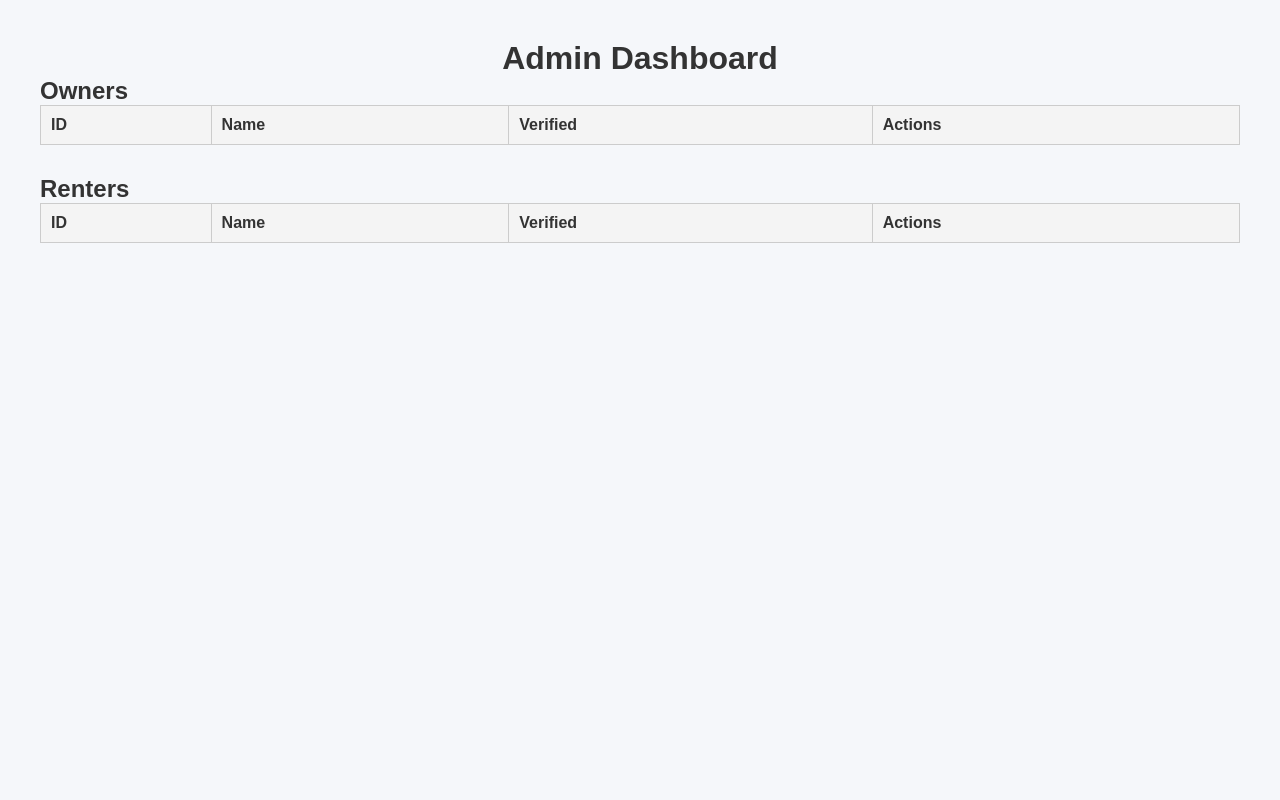
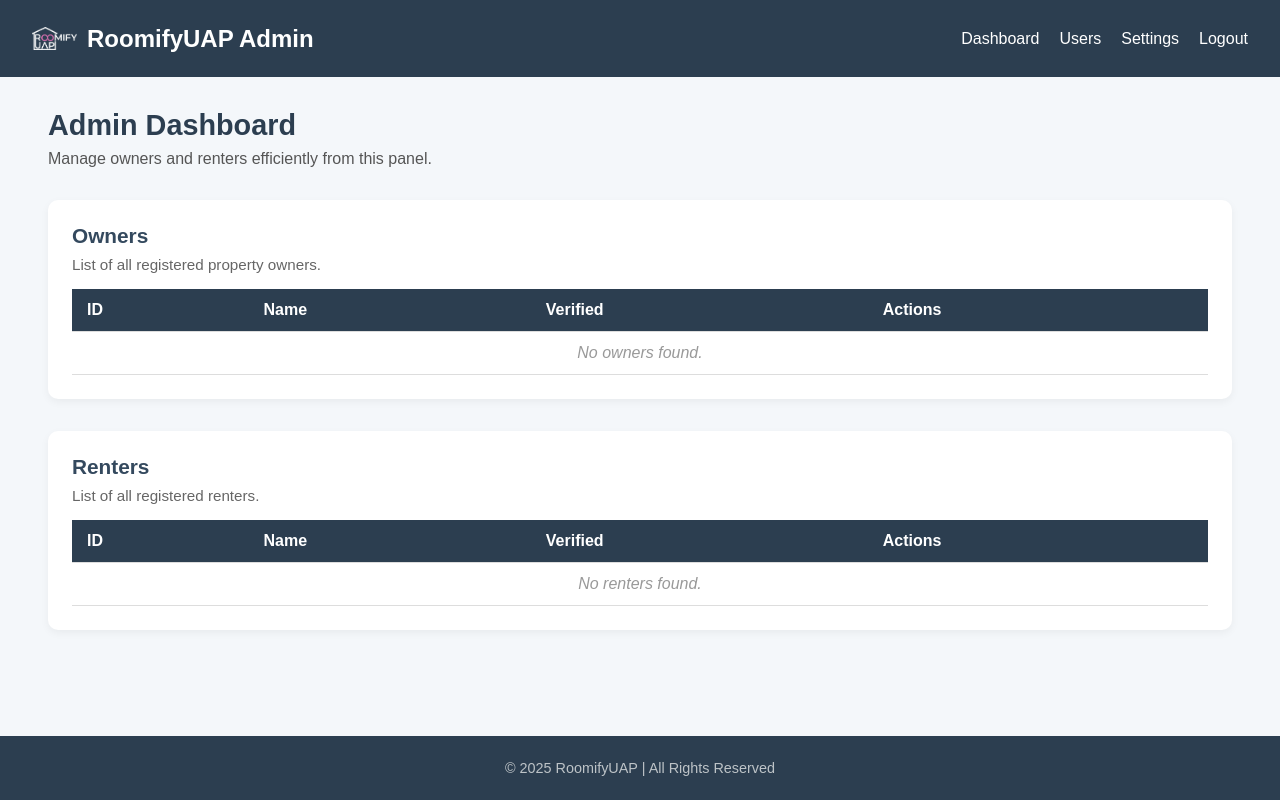
Before and after one commit to UnKnowN-ftw/RoomifyUAP, a Django app: template roomify_uap_app/templates/admin_dashboard.html in a window 1280 px wide. Run offline with Django 5.2, Linux system fonts and the light colour scheme; the template is opened without the code that fills it, so the values that code supplies are empty.

Commit message:
Updated the admin dashboard

```diff
--- a/roomify_uap_app/static/css/admin_dashboard_styles.css
+++ b/roomify_uap_app/static/css/admin_dashboard_styles.css
@@ -1,105 +1,164 @@
-/* Reset & Base */
+/* ==============================
+   RoomifyUAP Admin Dashboard Styles
+   ============================== */
+
+/* --- Global Styles --- */
 * {
     margin: 0;
     padding: 0;
     box-sizing: border-box;
-    font-family: Arial, sans-serif;
+    font-family: "Poppins", sans-serif;
 }
 
 body {
-    background: #f5f7fa;
+    background-color: #f4f7fa;
     color: #333;
-    padding: 20px;
+    display: flex;
+    flex-direction: column;
+    min-height: 100vh;
 }
 
-/* Header */
-.admin-header {
-    text-align: center;
-    padding: 20px;
-    background: #2b3a67;
-    color: #fff;
-    border-radius: 8px;
-    margin-bottom: 30px;
+/* --- Header --- */
+header {
+    background-color: #2c3e50;
+    color: white;
+    padding: 1rem 2rem;
+    display: flex;
+    justify-content: space-between;
+    align-items: center;
+    flex-wrap: wrap;
 }
 
-.admin-header h1 {
-    font-size: 28px;
+.logo-container {
+    display: flex;
+    align-items: center;
+    gap: 10px;
+}
+
+.logo {
+    width: 45px;
+    height: 45px;
+    object-fit: contain;
+}
+
+header h1 {
+    font-size: 1.5rem;
     font-weight: 600;
 }
 
-/* Table Wrapper */
-.table-container {
-    background: #fff;
-    padding: 20px;
-    border-radius: 10px;
-    box-shadow: 0 4px 8px rgba(0, 0, 0, 0.1);
-    overflow-x: auto;
+nav {
+    display: flex;
+    flex-wrap: wrap;
+    gap: 20px;
 }
 
-/* Table */
-.admin-table {
+nav a {
+    color: white;
+    text-decoration: none;
+    font-weight: 500;
+    transition: color 0.2s ease-in-out;
+}
+
+nav a:hover {
+    color: #f1c40f;
+}
+
+/* --- Main Dashboard --- */
+main {
+    flex: 1;
+    padding: 2rem 3rem;
+}
+
+.dashboard-content h2 {
+    font-size: 1.8rem;
+    color: #2c3e50;
+    margin-bottom: 0.5rem;
+}
+
+.dashboard-content p {
+    margin-bottom: 2rem;
+    color: #555;
+}
+
+/* --- Table Sections --- */
+.table-section {
+    background: #fff;
+    border-radius: 10px;
+    padding: 1.5rem;
+    box-shadow: 0 3px 8px rgba(0, 0, 0, 0.05);
+    margin-bottom: 2rem;
+}
+
+.table-section h3 {
+    color: #34495e;
+    font-size: 1.3rem;
+    margin-bottom: 0.5rem;
+}
+
+.table-section p {
+    font-size: 0.95rem;
+    color: #666;
+    margin-bottom: 1rem;
+}
+
+table {
     width: 100%;
     border-collapse: collapse;
-    font-size: 16px;
+    text-align: left;
 }
 
-.admin-table thead {
-    background: #2b3a67;
-    color: #fff;
-}
-
-.admin-table th,
-.admin-table td {
+th, td {
     padding: 12px 15px;
-    text-align: left;
     border-bottom: 1px solid #ddd;
 }
 
-.admin-table tr:hover {
-    background-color: #f2f2f2;
+th {
+    background-color: #2c3e50;
+    color: white;
+    font-weight: 600;
 }
 
-/* Buttons */
-.btn {
-    padding: 8px 14px;
-    border: none;
-    border-radius: 6px;
-    cursor: pointer;
-    font-size: 14px;
-    transition: 0.2s ease-in-out;
+tr:hover td {
+    background-color: #f9fafb;
 }
 
-.btn-approve {
-    background-color: #28a745;
-    color: white;
+.no-data {
+    text-align: center;
+    color: #999;
+    font-style: italic;
 }
 
-.btn-approve:hover {
-    background-color: #218838;
+/* --- Footer --- */
+footer {
+    background-color: #2c3e50;
+    color: #ecf0f1;
+    text-align: center;
+    padding: 1.5rem 1rem;
+    font-size: 0.9rem;
+    margin-top: auto;
 }
 
-.btn-block {
-    background-color: #e63946;
-    color: white;
+.footer-bottom {
+    color: #bdc3c7;
 }
 
-.btn-block:hover {
-    background-color: #c62828;
+/* --- Responsive Design --- */
+@media (max-width: 768px) {
+    header {
+        flex-direction: column;
+        align-items: flex-start;
+    }
+
+    nav {
+        justify-content: flex-start;
+        margin-top: 0.5rem;
+    }
+
+    main {
+        padding: 1.5rem;
+    }
+
+    table th, table td {
+        font-size: 0.9rem;
+    }
 }
-
-/* Status Badge */
-.status-active {
-    background: #28a745;
-    color: white;
-    padding: 5px 10px;
-    border-radius: 5px;
-    font-size: 13px;
-}
-
-.status-pending {
-    background: #f4c542;
-    color: #333;
-    padding: 5px 10px;
-    border-radius: 5px;
-    font-size: 13px;
-}
--- a/roomify_uap_app/templates/admin_dashboard.html
+++ b/roomify_uap_app/templates/admin_dashboard.html
@@ -1,83 +1,83 @@
+{% load static %}
 <!DOCTYPE html>
 <html lang="en">
 <head>
     <meta charset="UTF-8">
-  <title>Admin Dashboard</title>
-  <link rel="stylesheet" href="/static/admin_dashboard_styles.css">
-  <style>
-    body { font-family: Arial, sans-serif; margin: 20px; }
-    h1 { text-align: center; }
-    table { width: 100%; border-collapse: collapse; margin-bottom: 30px; }
-    th, td { padding: 10px; border: 1px solid #ccc; text-align: left; }
-    th { background: #f4f4f4; }
-    .btn { padding: 5px 10px; cursor: pointer; border: none; border-radius: 4px; }
-    .approve { background: #4CAF50; color: white; }
-    .reject { background: #f44336; color: white; }
-    .disable { background: orange; color: white; }
-    .enable { background: #2196F3; color: white; }
-  </style>
+    <meta name="viewport" content="width=device-width, initial-scale=1.0">
+    <link rel="icon" type="image/png" href="{% static 'images/roomify_favicon.png' %}" />
+    <title>RoomifyUAP | Admin Dashboard</title>
+    <link rel="stylesheet" href="{% static 'css/admin_dashboard_styles.css' %}">
 </head>
 <body>
-  <h1>Admin Dashboard</h1>
+    <!-- Header -->
+    <header>
+        <div class="logo-container">
+            <img src="{% static 'images/ROOMIFY.png' %}" alt="Roomify Logo" class="logo">
+            <h1>RoomifyUAP Admin</h1>
+        </div>
+        <nav>
+            <a href="{% url 'admin_dashboard' %}">Dashboard</a>
+            <a href="#">Users</a>
+            <a href="#">Settings</a>
+            <a href="{% url 'logout_user' %}">Logout</a>
+        </nav>
+    </header>
 
-  <h2>Owners</h2>
+    <!-- Dashboard Content -->
+    <main>
+        <section class="dashboard-content">
+            <h2>Admin Dashboard</h2>
+            <p>Manage owners and renters efficiently from this panel.</p>
+
+            <!-- Owners Table -->
+            <div class="table-section">
+                <h3>Owners</h3>
+                <p>List of all registered property owners.</p>
                 <table>
+                    <thead>
                         <tr>
                             <th>ID</th>
                             <th>Name</th>
                             <th>Verified</th>
                             <th>Actions</th>
                         </tr>
-    {% for owner in owners %}
+                    </thead>
+                    <tbody>
                         <tr>
-      <td>{{ owner.id }}</td>
-      <td>{{ owner.name }}</td>
-      <td>{{ owner.is_verified }}</td>
-      <td>
-        {% if not owner.is_verified %}
-          <form action="{% url 'verify_user' owner.id 'owner' %}" method="post">
-            {% csrf_token %}
-            <button class="btn approve" type="submit">Approve</button>
-          </form>
-        {% else %}
-          <form action="{% url 'reject_user' owner.id 'owner' %}" method="post">
-            {% csrf_token %}
-            <button class="btn reject" type="submit">Reject</button>
-          </form>
-        {% endif %}
-      </td>
+                            <td colspan="4" class="no-data">No owners found.</td>
                         </tr>
-    {% endfor %}
+                    </tbody>
                 </table>
+            </div>
 
-  <h2>Renters</h2>
+            <!-- Renters Table -->
+            <div class="table-section">
+                <h3>Renters</h3>
+                <p>List of all registered renters.</p>
                 <table>
+                    <thead>
                         <tr>
                             <th>ID</th>
                             <th>Name</th>
                             <th>Verified</th>
                             <th>Actions</th>
                         </tr>
-    {% for renter in renters %}
+                    </thead>
+                    <tbody>
                         <tr>
-      <td>{{ renter.id }}</td>
-      <td>{{ renter.name }}</td>
-      <td>{{ renter.is_verified }}</td>
-      <td>
-        {% if not renter.is_verified %}
-          <form action="{% url 'verify_user' renter.id 'renter' %}" method="post">
-            {% csrf_token %}
-            <button class="btn approve" type="submit">Approve</button>
-          </form>
-        {% else %}
-          <form action="{% url 'reject_user' renter.id 'renter' %}" method="post">
-            {% csrf_token %}
-            <button class="btn reject" type="submit">Reject</button>
-          </form>
-        {% endif %}
-      </td>
+                            <td colspan="4" class="no-data">No renters found.</td>
                         </tr>
-    {% endfor %}
+                    </tbody>
                 </table>
+            </div>
+        </section>
+    </main>
+
+    <!-- Footer -->
+    <footer>
+        <div class="footer-bottom">
+            © 2025 RoomifyUAP | All Rights Reserved
+        </div>
+    </footer>
 </body>
 </html>
```
Lines whose indentation alone changed are shown as unchanged.
